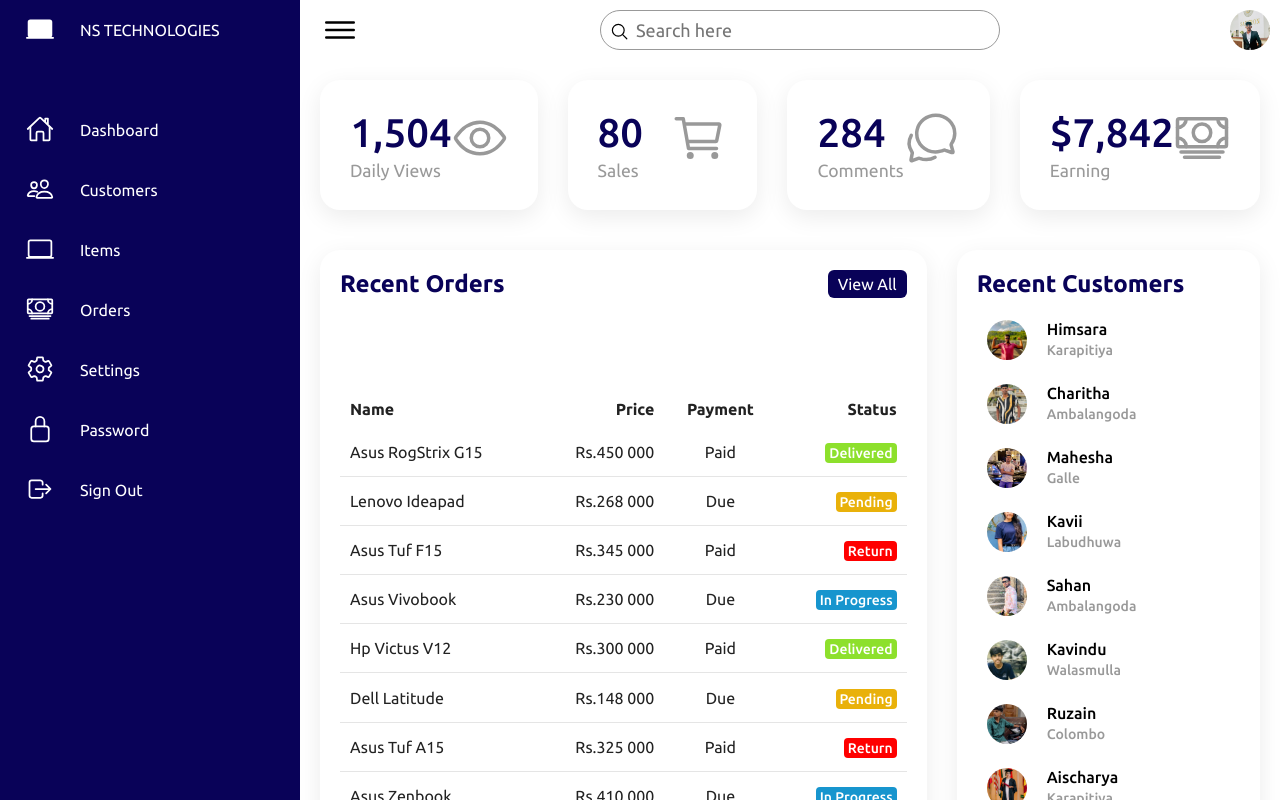
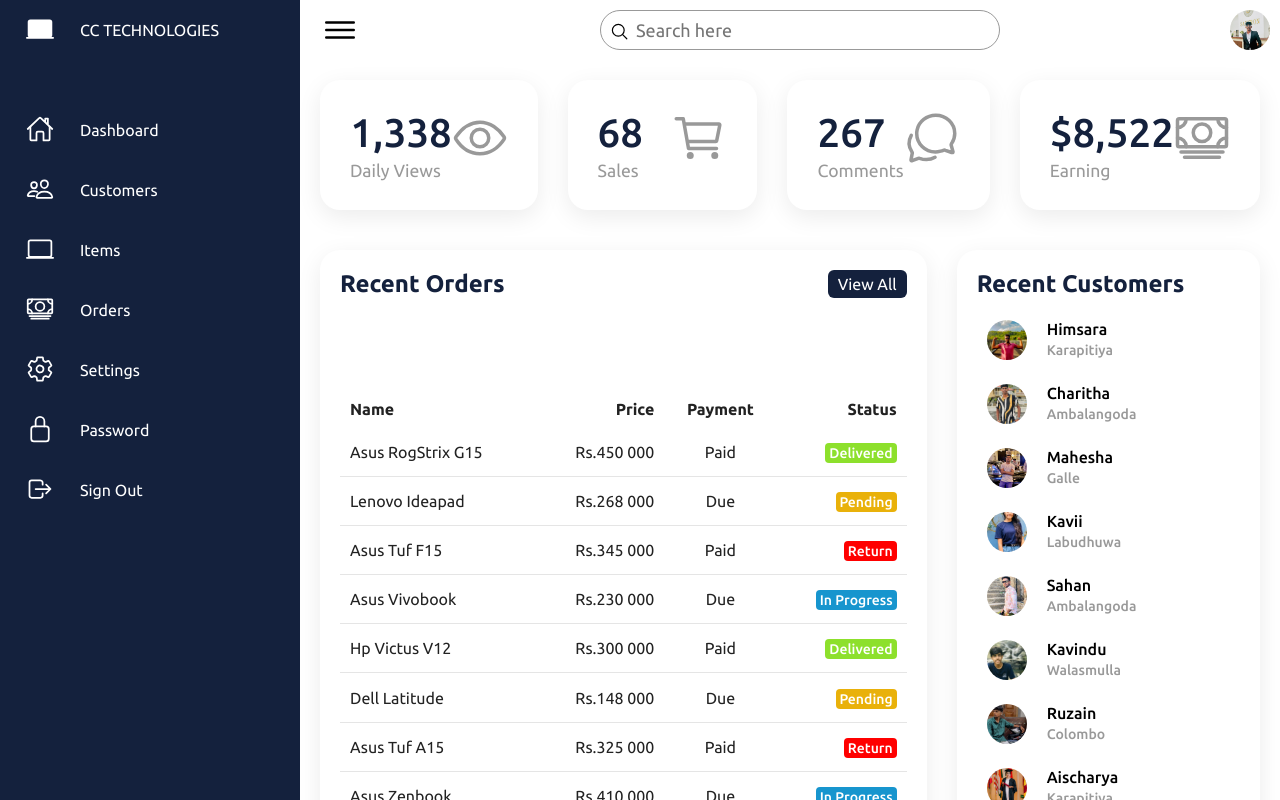
Before and after one commit to charitha200304/POS-System-Project, a plain HTML site: page index.html in a window 1280 px wide. Drawn offline with nearby package versions, Linux system fonts and the light colour scheme.

Commit message:
3rd commit

```diff
--- a/assets/css/style.css
+++ b/assets/css/style.css
@@ -10,7 +10,7 @@
 }
 
 :root {
-  --blue: #090258;
+  --blue: #14213d;
   --white: #fff;
   --gray: #f5f5f5;
   --black1: #222;
--- a/index.html
+++ b/index.html
@@ -18,7 +18,7 @@
                         <span class="icon">
                             <ion-icon name="Laptop"></ion-icon>
                         </span>
-                        <span class="title">NS TECHNOLOGIES</span>
+                        <span class="title">CC TECHNOLOGIES</span>
                     </a>
                 </li>
 
@@ -102,7 +102,7 @@
                 </div>
 
                 <div class="user">
-                    <img src="/POS-System-Project/assets/imgs/WhatsApp Image 2024-07-12 at 20.05.19_ad326d70.jpg" alt="">
+                    <img src="assets/imgs/WhatsApp Image 2024-07-12 at 20.05.19_ad326d70.jpg" alt="">
                 </div>
             </div>
 
@@ -111,7 +111,7 @@
             <div class="cardBox">
                 <div class="card">
                     <div>
-                        <div class="numbers">1,504</div>
+                        <div class="numbers">1,338</div>
                         <div class="cardName">Daily Views</div>
                     </div>
 
@@ -122,7 +122,7 @@
 
                 <div class="card">
                     <div>
-                        <div class="numbers">80</div>
+                        <div class="numbers">68</div>
                         <div class="cardName">Sales</div>
                     </div>
 
@@ -133,7 +133,7 @@
 
                 <div class="card">
                     <div>
-                        <div class="numbers">284</div>
+                        <div class="numbers">267</div>
                         <div class="cardName">Comments</div>
                     </div>
 
@@ -144,7 +144,7 @@
 
                 <div class="card">
                     <div>
-                        <div class="numbers">$7,842</div>
+                        <div class="numbers">$8,522</div>
                         <div class="cardName">Earning</div>
                     </div>
 
--- a/style2.css
+++ b/style2.css
@@ -119,7 +119,7 @@ form.sign-in-form {
   justify-content: center;
   align-items: center;
   margin: 0 0.45rem;
-  color: #080257;
+  color: #14213d;
   border-radius: 50%;
   border: 1px solid #333;
   text-decoration: none;
@@ -128,13 +128,13 @@ form.sign-in-form {
 }
 
 .social-icon:hover {
-  color: #090258;
+  color: #14213d;
   border-color: #4481eb;
 }
 .button{
   display: inline-block;
   padding: 1rem 2.8rem;
-  background: #090258;
+  background: #14213d;
   border-radius: 4rem;
   box-shadow: 0 0 1rem var(--main-color);
   font-size: 15px;
@@ -153,7 +153,7 @@ form.sign-in-form {
 
 .btn {
   width: 150px;
-  background-color: #090258;
+  background-color: #14213d;
   border: none;
   outline: none;
   height: 49px;
@@ -187,7 +187,7 @@ form.sign-in-form {
   top: -10%;
   right: 48%;
   transform: translateY(-50%);
-  background-image: linear-gradient(-45deg, #090258 0%, #090258 100%);
+  background-image: linear-gradient(-45deg, #14213d 0%, #14213d 100%);
   transition: 1.8s ease-in-out;
   border-radius: 50%;
   z-index: 6;
```
